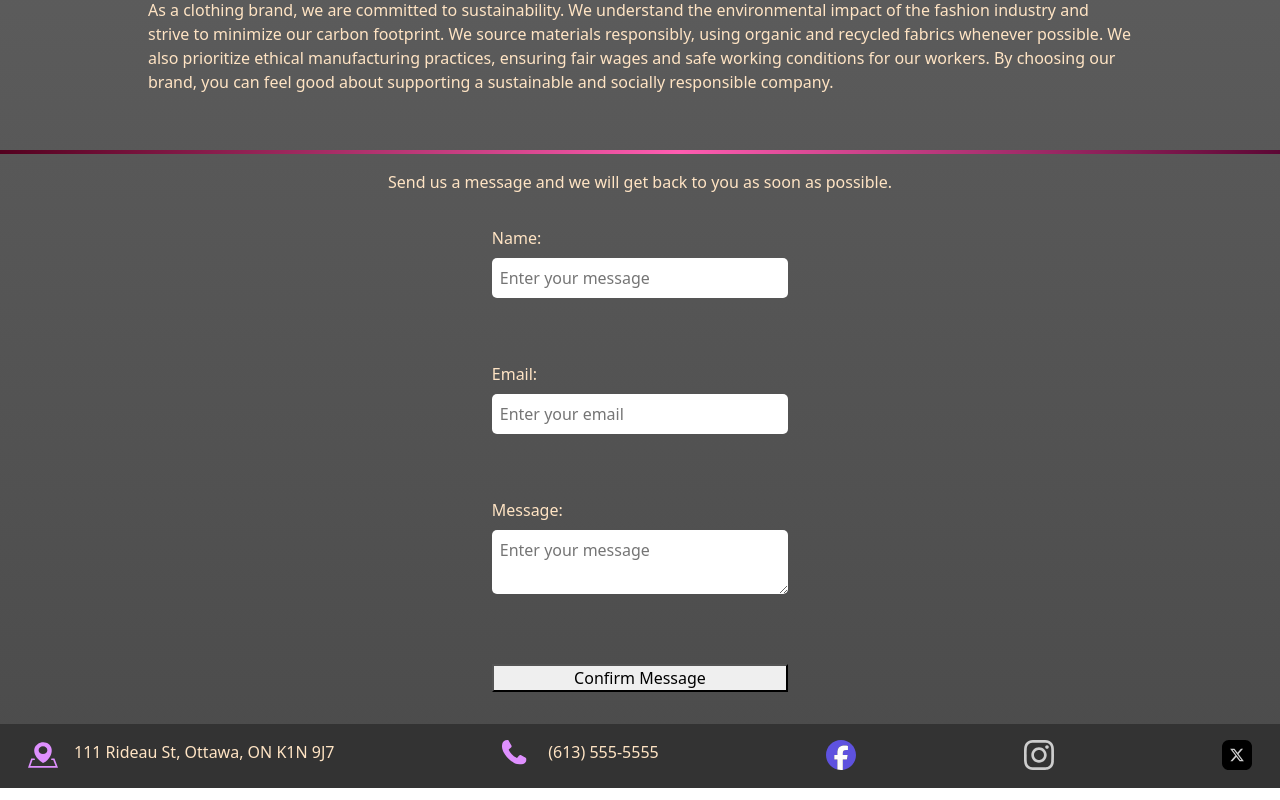
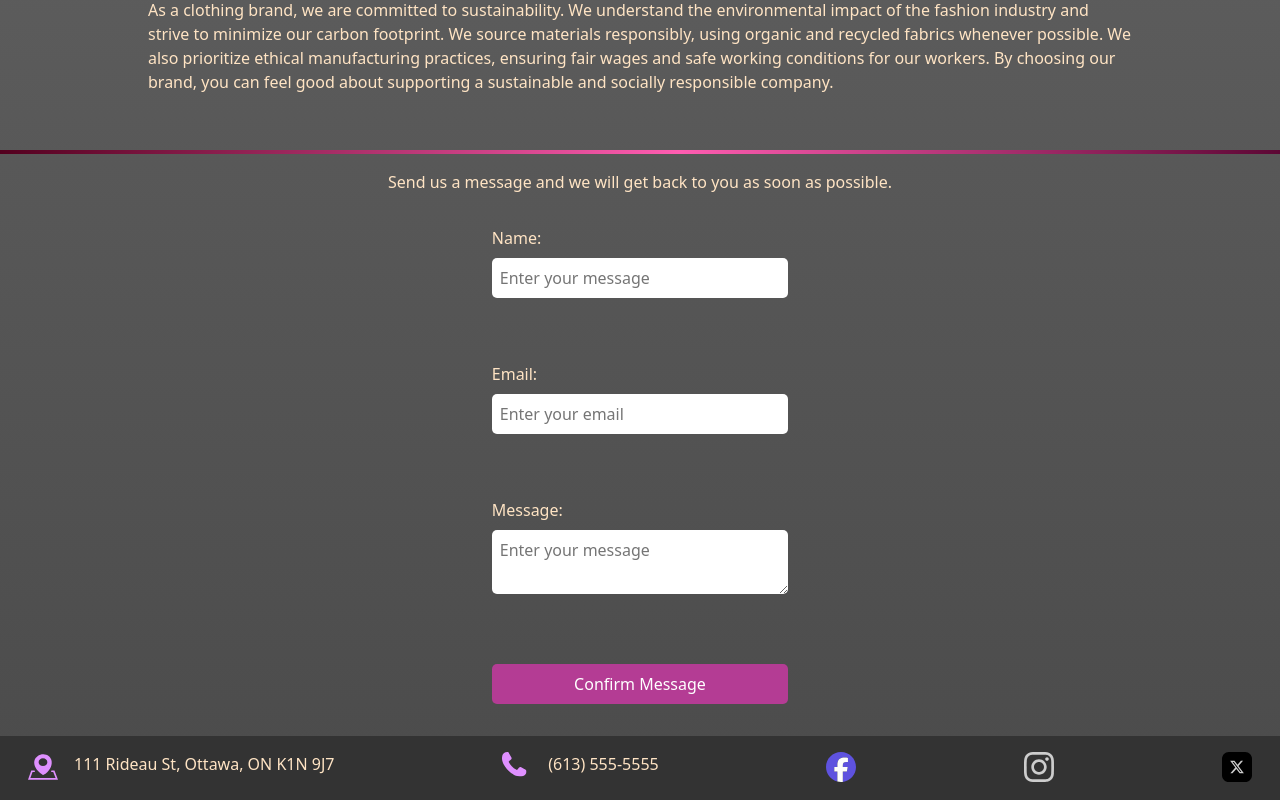
Before and after one commit to Devcon324/SEG_3125_Project_2, a React (Create React App) app: page / in a window 1280 px wide. Shown: the part 1353-2153 px from the top of the page. Built offline with nearby package versions, Linux system fonts and the light colour scheme.

Commit message:
Finished Project 2 Final Version

```diff
--- a/src/components/EmailForm.js
+++ b/src/components/EmailForm.js
@@ -73,7 +73,11 @@ const EmailForm = () => {
             />
           </label>
           <br />
-          <button type="submit"onClick={handleSubmit}>Confirm Message</button>
+          <button
+            className='submitButton'
+            type="submit"
+            onClick={handleSubmit}
+          >Confirm Message</button>
         </form>
       </div>
     </div>
--- a/src/styles/EmailForm.css
+++ b/src/styles/EmailForm.css
@@ -24,3 +24,11 @@
   width: 100%;
   margin: 0.5rem 0;
 }
+.submitButton {
+  padding: 0.5rem;
+  border-radius: 5px;
+  border: none;
+  background-color: #b43c94;
+  color: white;
+  cursor: pointer;
+}
```
